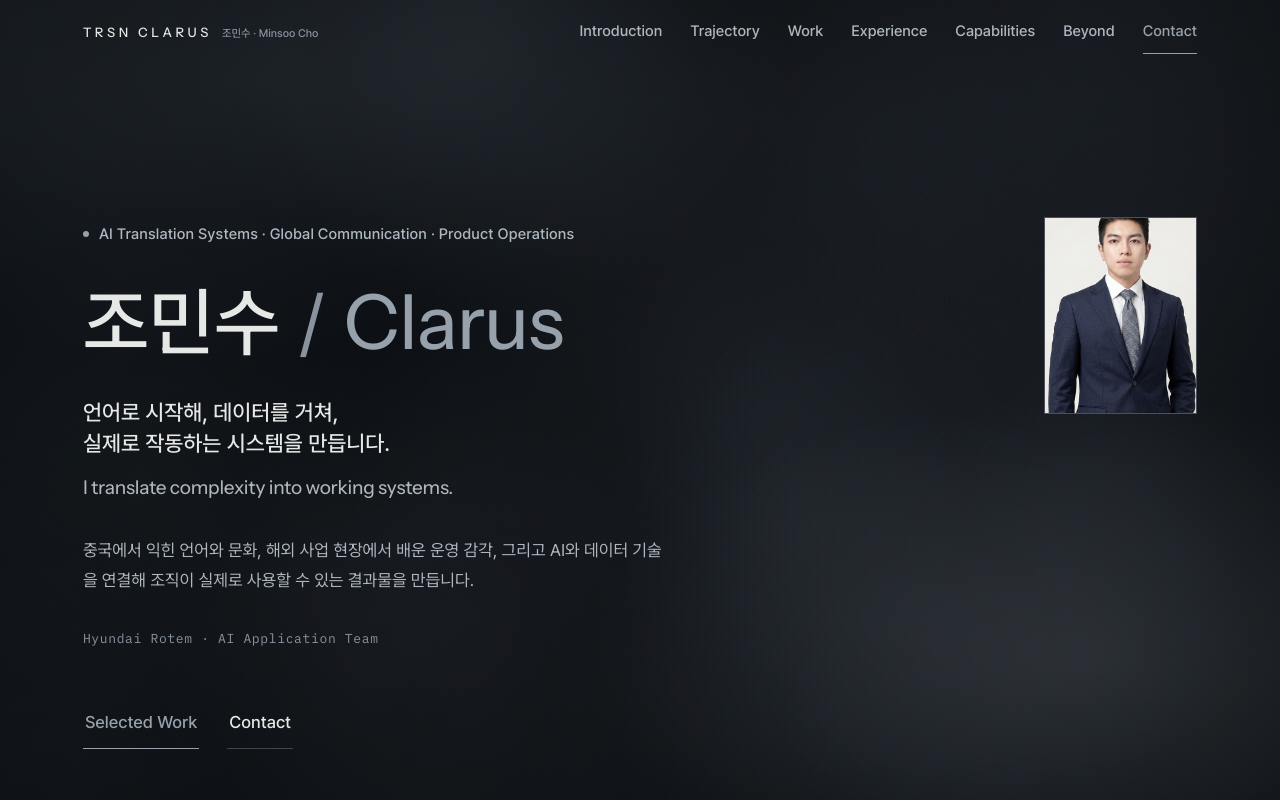
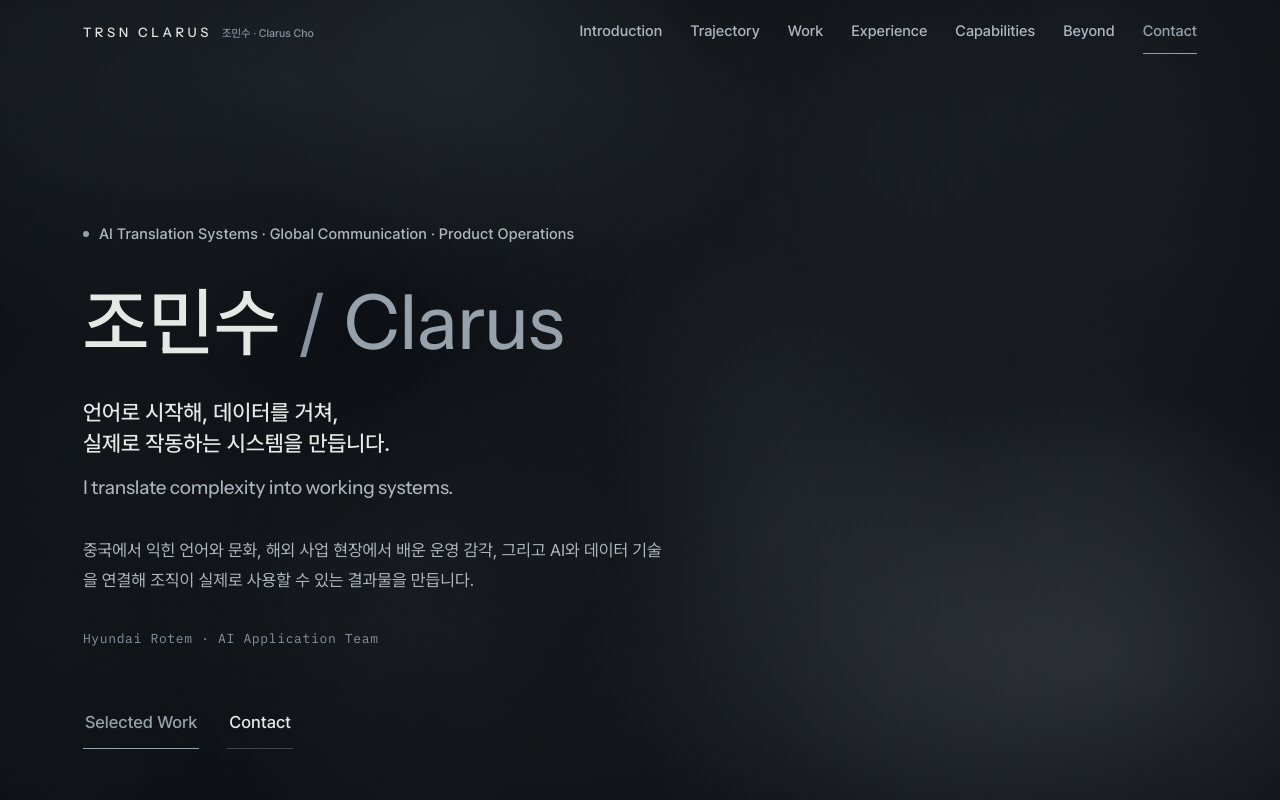
Before and after one commit to trsn-clarus/portfolio, a Next.js app: page /portfolio/ in a window 1280 px wide. Shown: the top 800 px of the page. Built offline with nearby package versions, Linux system fonts and the light colour scheme.

Commit message:
fix: remove portrait and unify English name
Remove the profile portrait and standardize every English personal-name reference as Clarus Cho.

```diff
--- a/legacy/index.html
+++ b/legacy/index.html
@@ -191,7 +191,7 @@
     </div>
     <div class="about-grid">
       <div class="card reveal about">
-        <p>조민수(Minsoo Cho)는 <span class="accent">서강대학교</span> 출신으로 중국문화학을
+        <p>조민수(Clarus Cho)는 <span class="accent">서강대학교</span> 출신으로 중국문화학을
           전공하고, <span class="accent">중국에서 12년간 거주</span>하며 언어와 문화를 현지에서
           체득했습니다. 인증 한중 사법통역사로 법원·수사기관·기업 현장에서 통역·번역을 수행해
           왔습니다.</p>
--- a/src/app/globals.css
+++ b/src/app/globals.css
@@ -385,31 +385,8 @@ section[id] {
   padding: clamp(6.5rem, 5rem + 6vw, 9.5rem) 0 var(--s8);
   border-top: none !important;
 }
-.hero-main {
-  display: grid;
-  grid-template-columns: minmax(0, 840px) minmax(126px, 1fr);
-  align-items: start;
-  gap: clamp(var(--s6), 5vw, var(--s9));
-}
 .hero-inner {
   max-width: 840px;
-}
-.hero-portrait {
-  width: clamp(136px, 12vw, 168px);
-  aspect-ratio: 7 / 9;
-  justify-self: end;
-  overflow: hidden;
-  border: 1px solid var(--line-strong);
-  background: var(--slate);
-}
-.hero-portrait img {
-  width: 100%;
-  height: 100%;
-  object-fit: cover;
-  object-position: center 24%;
-  transform: scale(1.72);
-  transform-origin: 50% 25%;
-  filter: saturate(0.88) contrast(1.02);
 }
 .hero-eyebrow {
   display: inline-flex;
@@ -503,16 +480,6 @@ section[id] {
   font-size: var(--t-small);
   color: var(--ink-3);
   margin-top: 4px;
-}
-@media (max-width: 700px) {
-  .hero-main {
-    grid-template-columns: 1fr;
-    gap: var(--s7);
-  }
-  .hero-portrait {
-    width: 126px;
-    justify-self: start;
-  }
 }
 @media (max-width: 560px) {
   .hero-stats {
--- a/src/app/layout.tsx
+++ b/src/app/layout.tsx
@@ -27,7 +27,7 @@ export const metadata: Metadata = {
         url: "/portfolio/og-image.png",
         width: 1200,
         height: 630,
-        alt: "CHO MINSOO / CLARUS — Language · Data · AI Systems",
+        alt: "Clarus Cho — Language · Data · AI Systems",
       },
     ],
   },
@@ -43,7 +43,7 @@ const personJsonLd = {
   "@context": "https://schema.org",
   "@type": "Person",
   name: "조민수",
-  alternateName: ["Minsoo Cho", "Clarus"],
+  alternateName: ["Clarus Cho", "Clarus"],
   url: portfolioUrl,
   email: "mailto:trsn_clarus@naver.com",
   sameAs: ["https://github.com/trsn-clarus", "https://trsnclarus.com/"],
--- a/src/components/layout/Nav.tsx
+++ b/src/components/layout/Nav.tsx
@@ -80,7 +80,7 @@ export function Nav() {
     <header className="nav" data-scrolled={scrolled}>
       <div className="wrap nav-row">
         <a className="brand" href="#intro">
-          TRSN&nbsp;CLARUS <small>조민수 · Minsoo Cho</small>
+          TRSN&nbsp;CLARUS <small>조민수 · Clarus Cho</small>
         </a>
 
         <nav className="nav-links" aria-label="주요 섹션">
--- a/src/components/sections/Hero.tsx
+++ b/src/components/sections/Hero.tsx
@@ -1,6 +1,5 @@
 "use client";
 
-import Image from "next/image";
 import { FocusText, FocusItem } from "@/components/motion/FocusText";
 import { Reveal } from "@/components/motion/Reveal";
 import { Section } from "@/components/layout/Section";
@@ -54,16 +53,6 @@ export function Hero() {
           </FocusItem>
         </FocusText>
 
-        <Reveal className="hero-portrait" delay={0.12} y={12}>
-          <Image
-            src="/portfolio/profile.png"
-            alt={`${profile.nameKo} · ${profile.nameEn}`}
-            width={350}
-            height={450}
-            priority
-            sizes="(max-width: 760px) 126px, 168px"
-          />
-        </Reveal>
       </div>
 
       <Reveal className="hero-stats" delay={0.25}>
--- a/src/data/profile.ts
+++ b/src/data/profile.ts
@@ -13,7 +13,7 @@ export type Profile = {
 
 export const profile: Profile = {
   nameKo: "조민수",
-  nameEn: "Minsoo Cho",
+  nameEn: "Clarus Cho",
   identity: "Clarus",
   roleDescriptor: "AI Translation Systems · Global Communication · Product Operations",
   heroStatementKo: "언어로 시작해, 데이터를 거쳐,\n실제로 작동하는 시스템을 만듭니다.",
```
Also changed, not shown: public/profile.png (deleted), 1 other file (tests, documents, lock files or other folders).
